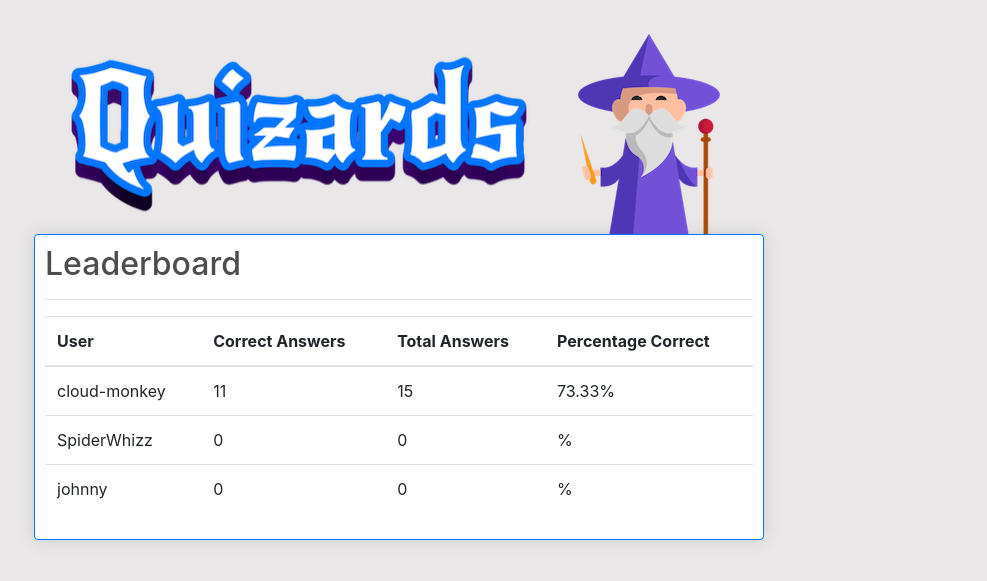
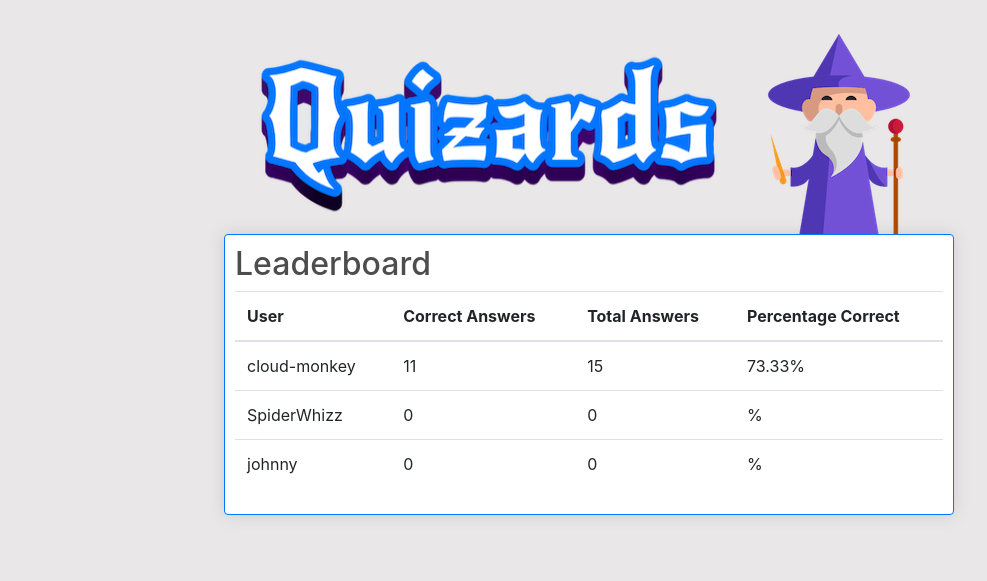
Before and after one commit to MGW-GH/Hackathon3, a Django app: page /scores/ in a window 1280 px wide. Shown: the part 74-655 px from the top of the page, without its empty margins (51-1038 px from the left). Run offline with Django 4.2, Linux system fonts and the light colour scheme; data comes from the database, SQL or seed files in the repository; some libraries are stand-ins or nearby versions.

Commit message:
edit: class for centering scores.html

```diff
--- a/static/css/style.css
+++ b/static/css/style.css
@@ -121,3 +121,8 @@
 	display: flex;
 	justify-content: center;
 }
+
+.scores-center{
+	display: flex;
+	justify-content: center;
+}
--- a/templates/scores.html
+++ b/templates/scores.html
@@ -2,7 +2,7 @@
 {% load static %}
 
 {% block content %}
-<div class="row">
+<div class="row scores-center">
     <div class="col-lg-8">
         <div class="quiz-page-header">
             <img src="/static/images/quizards-text-logo.webp" alt="Quizards text logo">
@@ -10,7 +10,6 @@
         </div>
         <div class="box-element question-card mx-auto">
             <h2 class="question-title">Leaderboard</h2>
-            <hr>
             <table class="table">
                 <thead>
                     <tr>
```
